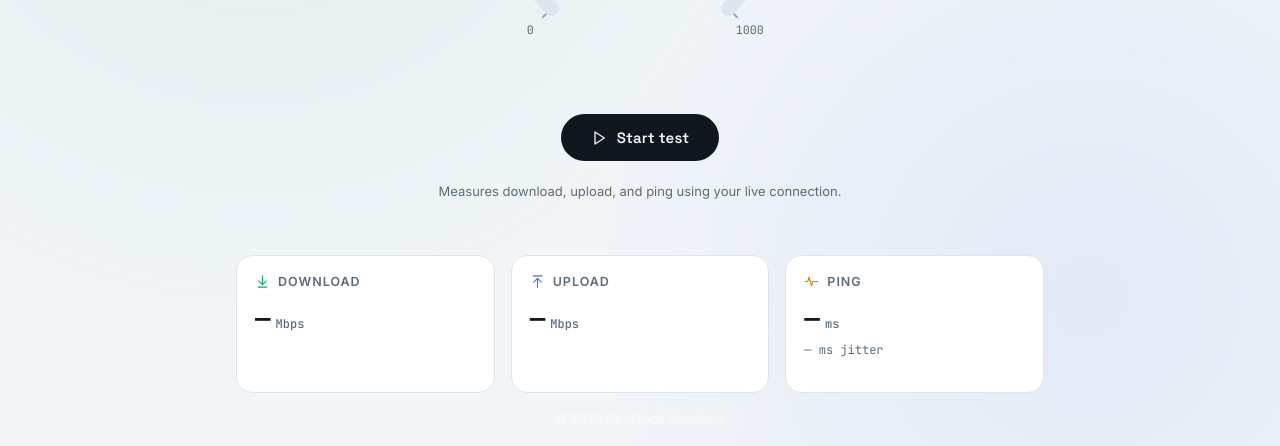
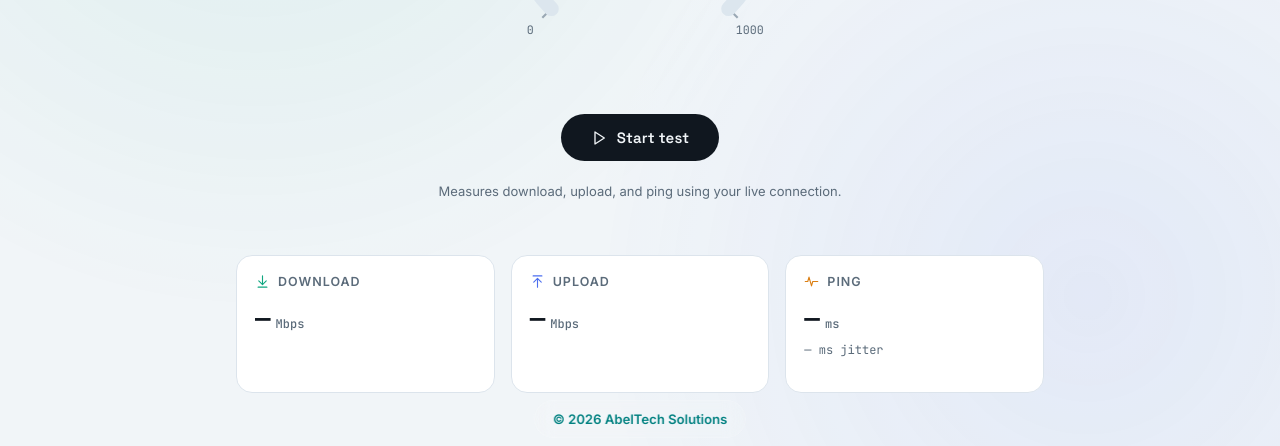
Before and after one commit to abelcash18/Internet-Speed-Test-, a plain HTML site: page index.html in a window 1280 px wide. Shown: the part 344-790 px from the top of the page. Drawn offline with Linux system fonts and the light colour scheme.

Commit message:
editedjn

```diff
--- a/styles.css
+++ b/styles.css
@@ -103,8 +103,9 @@ body{
 }
 .cute-footer p {
     margin: 0;
-    color: #f8fafc;
+    color: teal;
     font-size: 0.82rem;
+    font-weight: 800;
     text-align: center;
 }
 .noise-layer{
```
